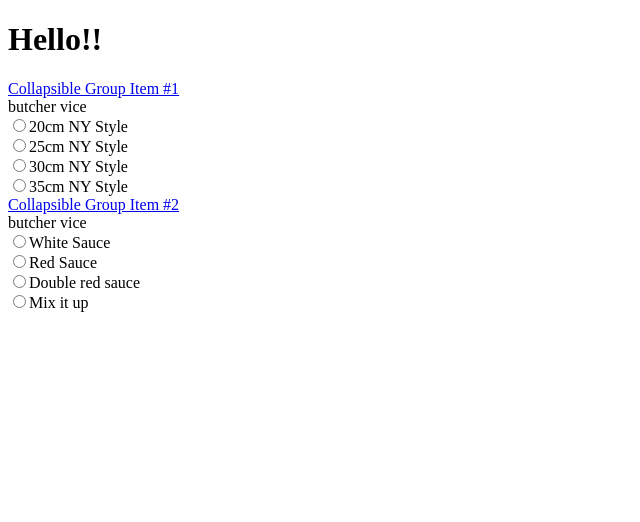
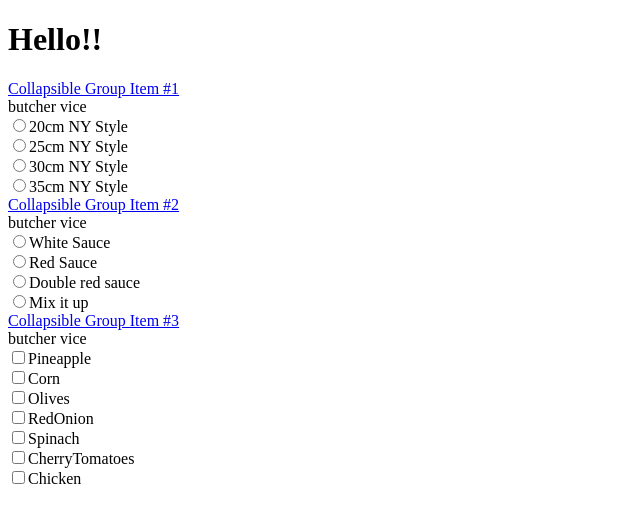
Before and after one commit to joseMesaS/pizza-configurator, a React (Create React App) app: page / in a window 1280 px wide. Shown: the top 522 px of the page, without its empty margins (0-640 px from the left). Built offline with nearby package versions, Linux system fonts and the light colour scheme; the HTML template or start-up script is replaced by a standard one.

Commit message:
pizza topping component structured

```diff
--- a/src/components/PizzaConfigurator/PizzaConfigurator.js
+++ b/src/components/PizzaConfigurator/PizzaConfigurator.js
@@ -4,6 +4,7 @@ import {connect} from 'react-redux'
 import {updateReceipt} from '../../actions/PizzaConfig'
 import PizzaBase from './PizzaBase'
 import PizzaSauce from './PizzaSauce'
+import PizzaToppings from './PizzaToppings'
 import { PanelGroup, Panel } from 'react-bootstrap'
 
 class PizzaConfigurator extends PureComponent {
@@ -43,6 +44,15 @@ class PizzaConfigurator extends PureComponent {
               <PizzaSauce/>
             </Panel.Body>
           </Panel>
+          <Panel eventKey="3">
+            <Panel.Heading>
+              <Panel.Title toggle>Collapsible Group Item #3</Panel.Title>
+            </Panel.Heading>
+            <Panel.Body collapsible>
+              butcher vice
+              <PizzaToppings/>
+            </Panel.Body>
+          </Panel>
         </PanelGroup>
       </div>)
   }
--- a/src/components/PizzaConfigurator/PizzaToppings.js
+++ b/src/components/PizzaConfigurator/PizzaToppings.js
@@ -0,0 +1,68 @@
+import React, {PureComponent} from 'react'
+import PropTypes from 'prop-types'
+import {connect} from 'react-redux'
+import {updateReceipt} from '../../actions/PizzaConfig'
+import { FormGroup, Checkbox } from 'react-bootstrap'
+import pizzaMenu from '../../pizzaMenu'
+
+class PizzaToppings extends PureComponent {
+  state = {options: Object.keys(pizzaMenu.toppings), selected: []}
+
+
+  static propTypes = {
+    pizzaState: PropTypes.shape({
+      base: PropTypes.string.isRequired,
+      sauce: PropTypes.string.isRequired,
+      topping:  PropTypes.arrayOf(PropTypes.string.isRequired).isRequired,
+      turbo: PropTypes.bool.isRequired,
+      total: PropTypes.number.isRequired
+    }).isRequired
+  }
+
+  handleChange = (e) => {
+    if (e.target.checked) {
+      this.setState({
+        selected: [...this.state.selected, e.target.value]
+      },()=>{this.props.updateReceipt({type: 'pizzaTopping', body: this.state.selected })})
+    }else if(!e.target.checked) {
+      this.setState({
+        selected: [...this.state.selected].filter(element =>  element !== e.target.value )
+      },()=>{this.props.updateReceipt({type: 'pizzaTopping', body: this.state.selected })})
+    }
+
+
+
+
+  }
+
+  handleValidation = () =>{
+
+
+  }
+
+
+  render() {
+    console.log(this.state.options)
+    console.log(this.state.selected)
+    return (
+      <div>
+        <FormGroup>
+          {this.state.options
+            .map((checkButton, index) => {
+              return <Checkbox key={index} value={this.state.options[index]}  name="radioGroup1" onChange={this.handleChange} disabled={this.state.selected.length>=3 && this.state.selected.indexOf(checkButton) === -1}>
+                {checkButton}
+              </Checkbox>
+            })
+          }
+        </FormGroup>
+      </div>
+    )}
+}
+
+const mapStateToProps = function (state) {
+  return {
+    pizzaState: state.PizzaReceipt
+  }
+}
+
+export default connect(mapStateToProps, { updateReceipt })(PizzaToppings)
```
